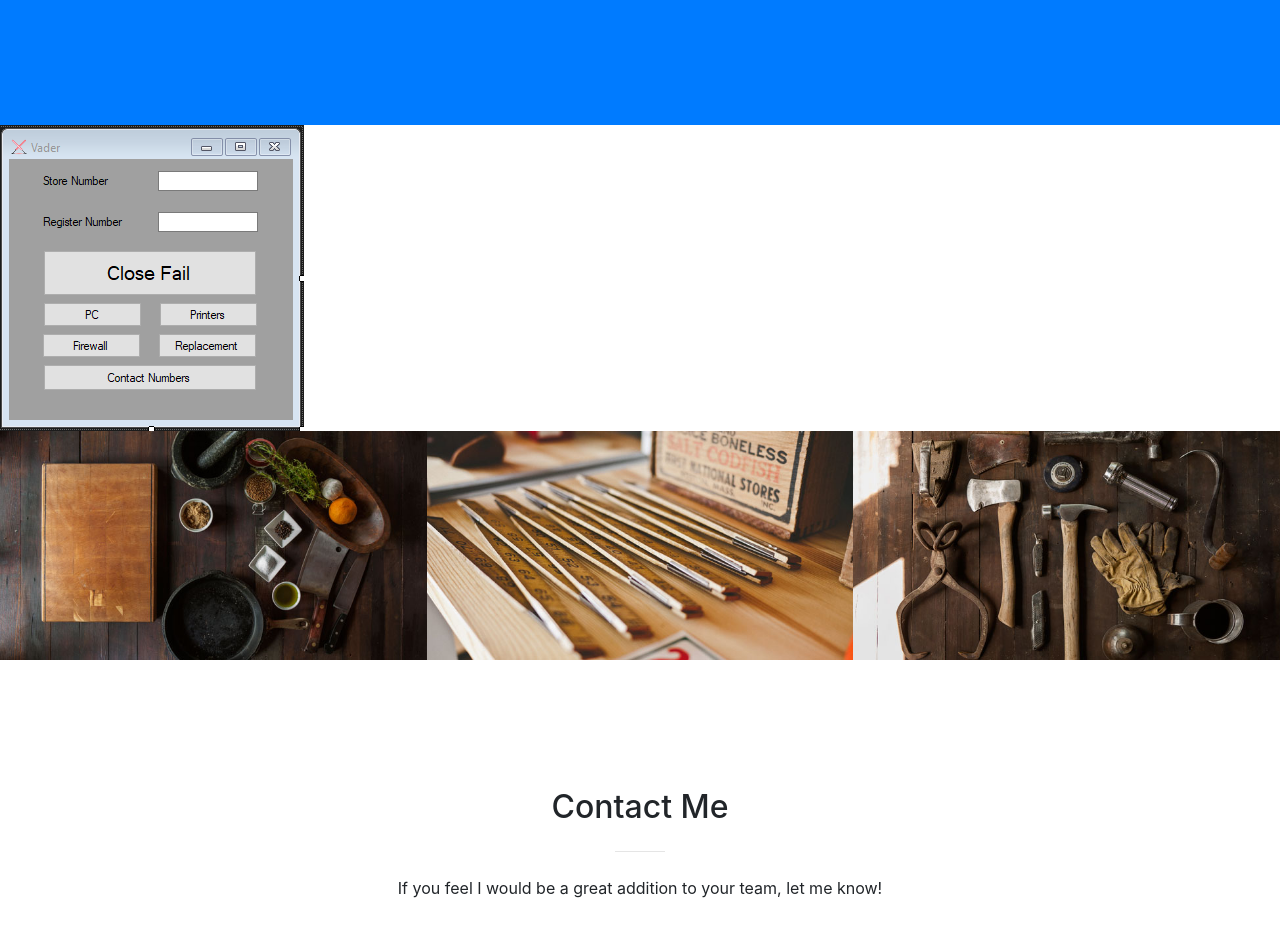
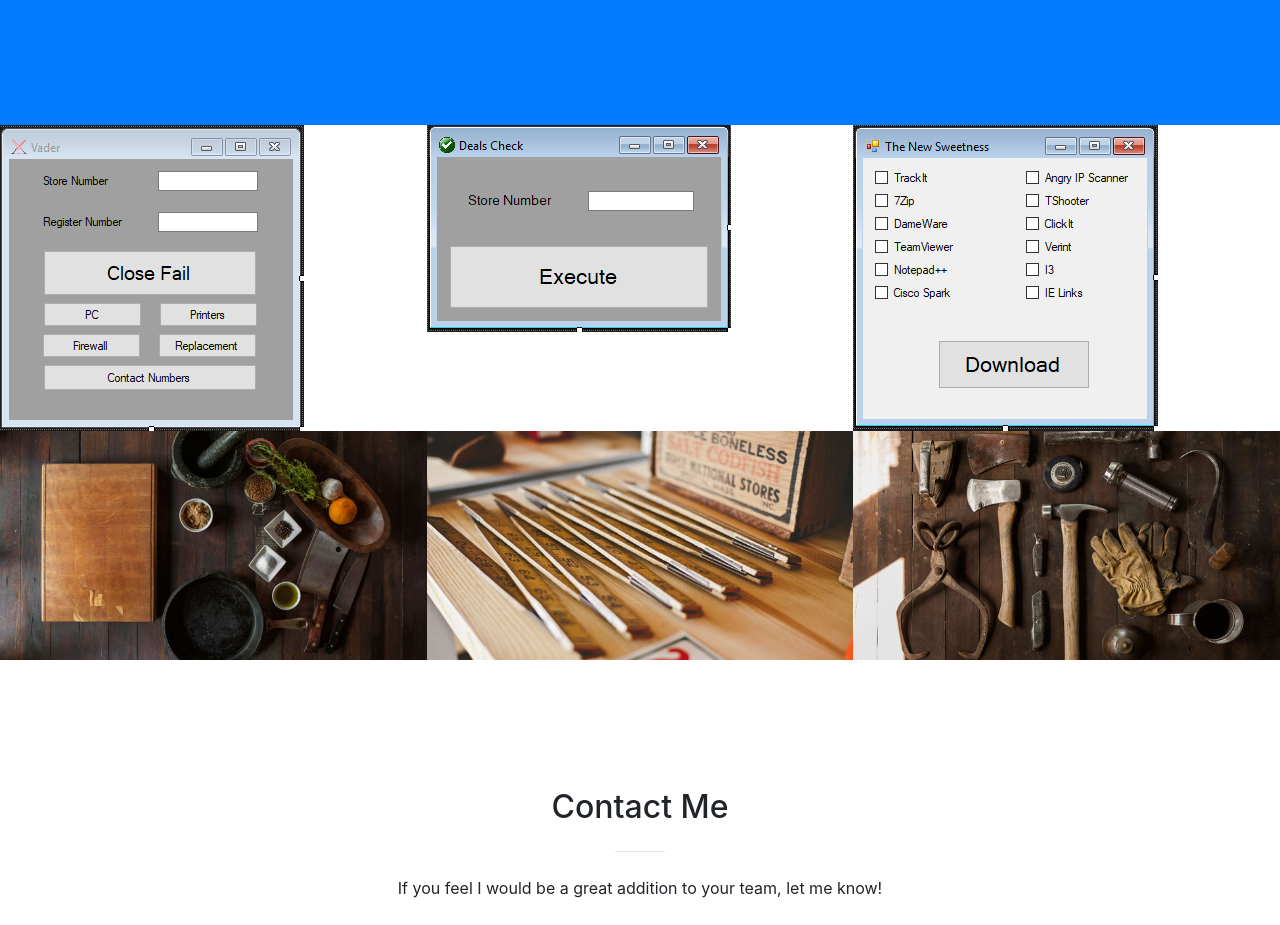
Before and after one commit to Giggsity/giggsity.github.io, a website with bundled scripts: page index.html in a window 1280 px wide. Shown: the part 1191-2116 px from the top of the page. Built offline with nearby package versions, Linux system fonts and the light colour scheme; files whose address does not match are found by name.

Commit message:
.jpg to .png update

```diff
--- a/index.html
+++ b/index.html
@@ -104,7 +104,7 @@
           </div>
           <div class="col-lg-4 col-sm-6">
             <a class="portfolio-box" href="https://github.com/Giggsity/New-Sweetness">
-              <img class="img-fluid" src="img/portfolio/dealcheck.jpg" alt="">
+              <img class="img-fluid" src="img/portfolio/dealcheck.png" alt="">
               <div class="portfolio-box-caption">
                 <div class="portfolio-box-caption-content">
                   <div class="project-category text-faded">
@@ -119,7 +119,7 @@
           </div>
           <div class="col-lg-4 col-sm-6">
             <a class="portfolio-box" href="https://github.com/Giggsity/Deals-Check">
-              <img class="img-fluid" src="img/portfolio/sweetness.jpg" alt="">
+              <img class="img-fluid" src="img/portfolio/sweetness.png" alt="">
               <div class="portfolio-box-caption">
                 <div class="portfolio-box-caption-content">
                   <div class="project-category text-faded">
```
